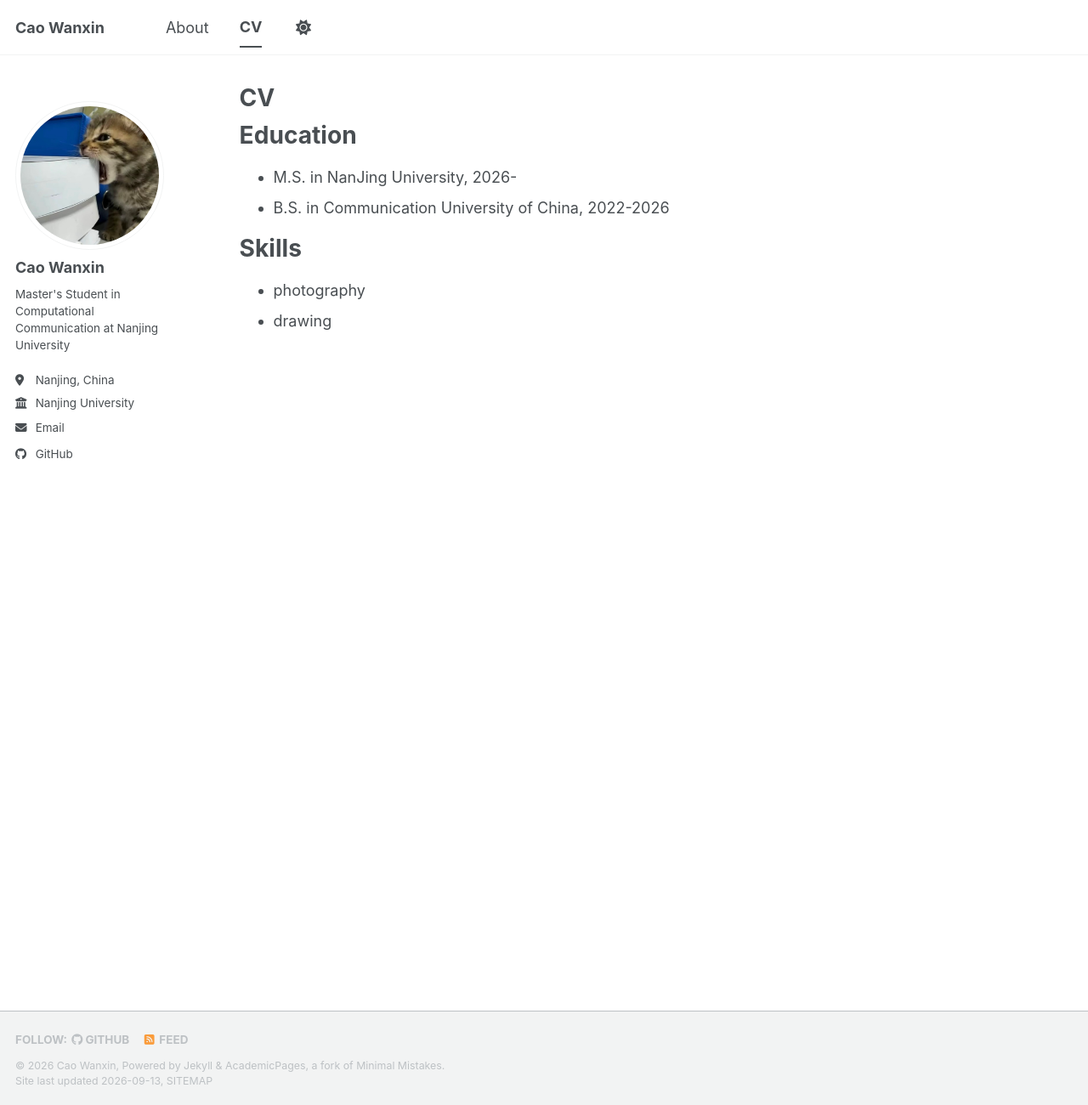
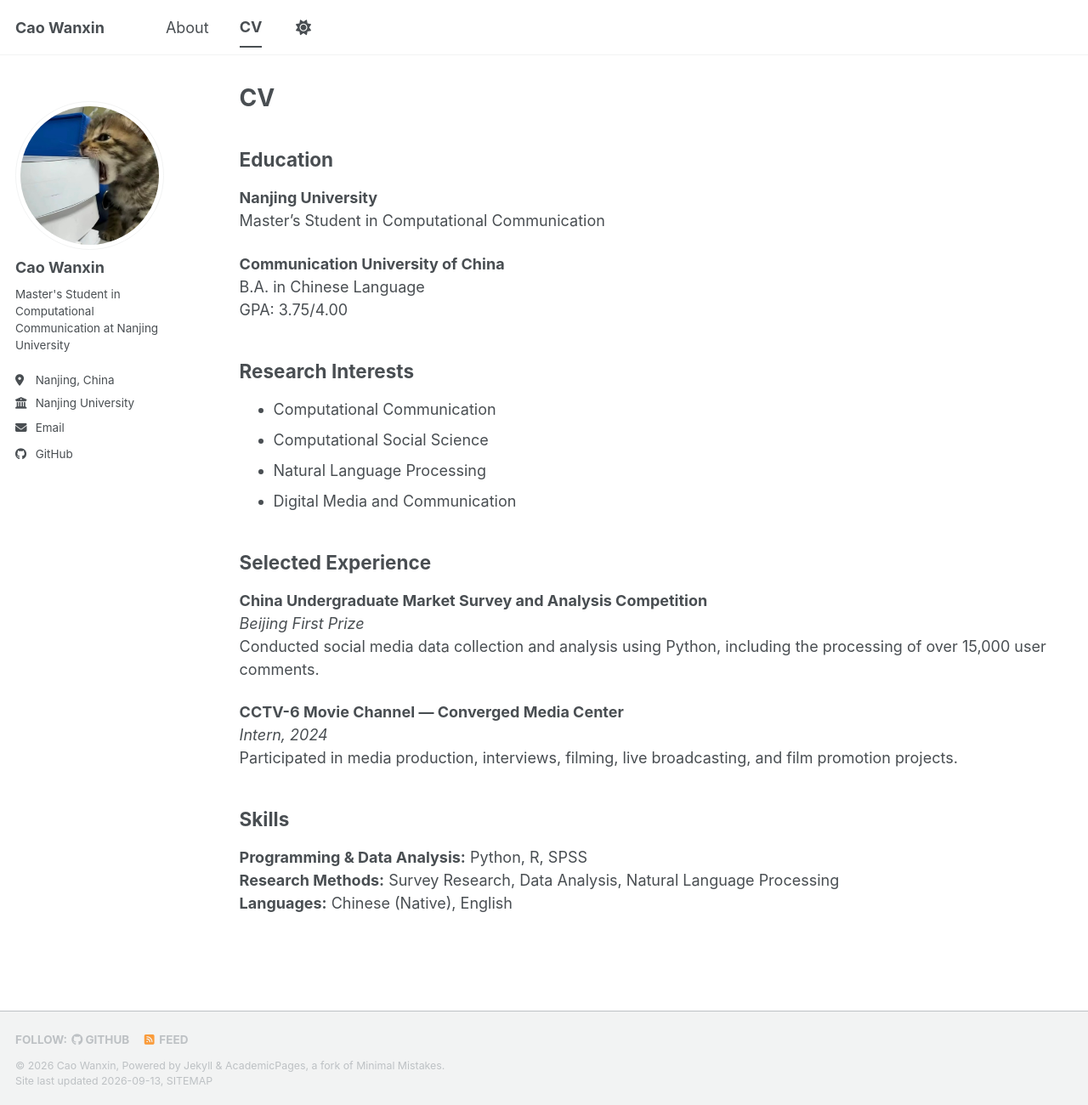
Before and after one commit to cx77129/Cx77129.github.io-, a Jekyll site: the page built from _pages/cv.md, in a window 1280 px wide and 1300 px high. Shown: the whole window at 85% size. Built offline with Jekyll 4.4.1, drawn with Linux system fonts in a browser that asks for light colours; a style sheet for code colours, icons or effects is not loaded.

Commit message:
Update CV with education, research interests, and skills

```diff
--- a/_pages/cv.md
+++ b/_pages/cv.md
@@ -3,19 +3,36 @@ layout: archive
 title: "CV"
 permalink: /cv/
 author_profile: true
-redirect_from:
-  - /resume
 ---
 
-{% include base_path %}
+## Education
 
-Education
-======
-* M.S. in NanJing University, 2026-
-* B.S. in Communication University of China, 2022-2026
+**Nanjing University**
+Master's Student in Computational Communication
 
+**Communication University of China**
+B.A. in Chinese Language
+GPA: 3.75/4.00
 
-Skills
-======
-* photography
-* drawing
+## Research Interests
+
+- Computational Communication
+- Computational Social Science
+- Natural Language Processing
+- Digital Media and Communication
+
+## Selected Experience
+
+**China Undergraduate Market Survey and Analysis Competition**
+*Beijing First Prize*
+Conducted social media data collection and analysis using Python, including the processing of over 15,000 user comments.
+
+**CCTV-6 Movie Channel — Converged Media Center**
+*Intern, 2024*
+Participated in media production, interviews, filming, live broadcasting, and film promotion projects.
+
+## Skills
+
+**Programming & Data Analysis:** Python, R, SPSS
+**Research Methods:** Survey Research, Data Analysis, Natural Language Processing
+**Languages:** Chinese (Native), English
```
